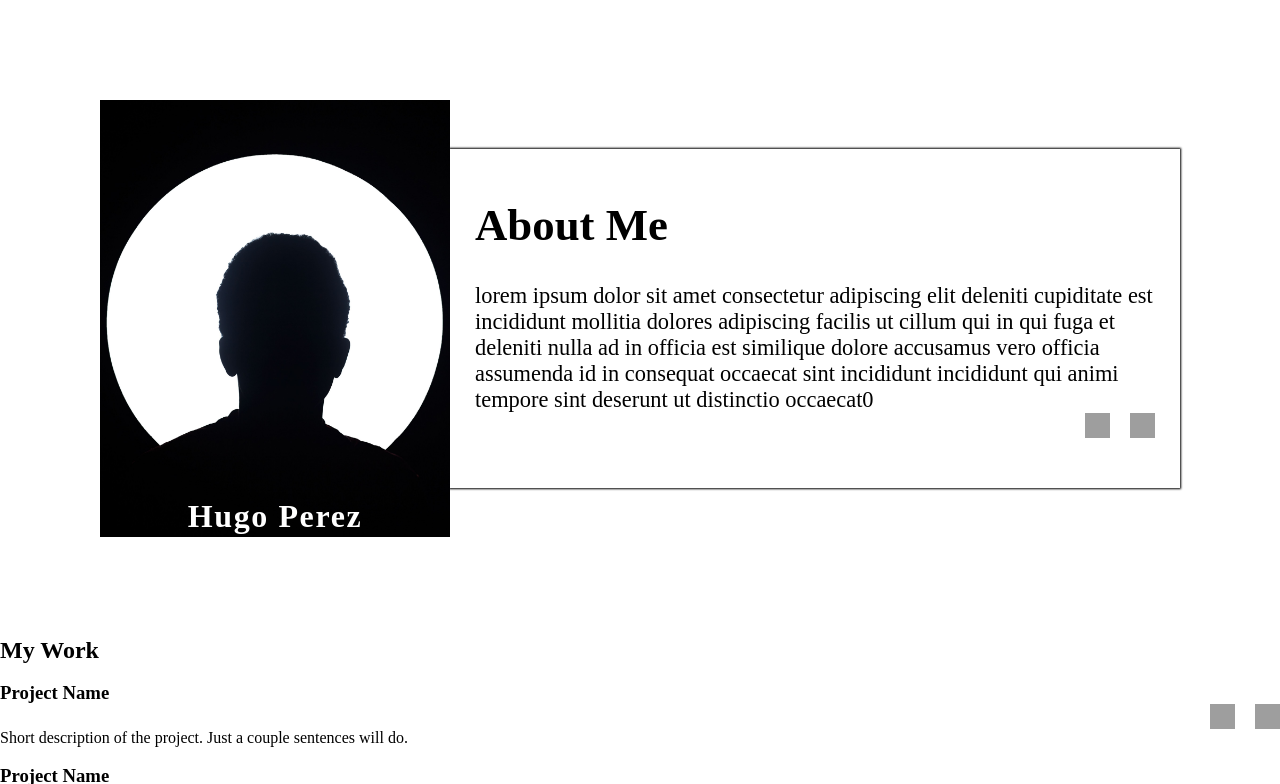
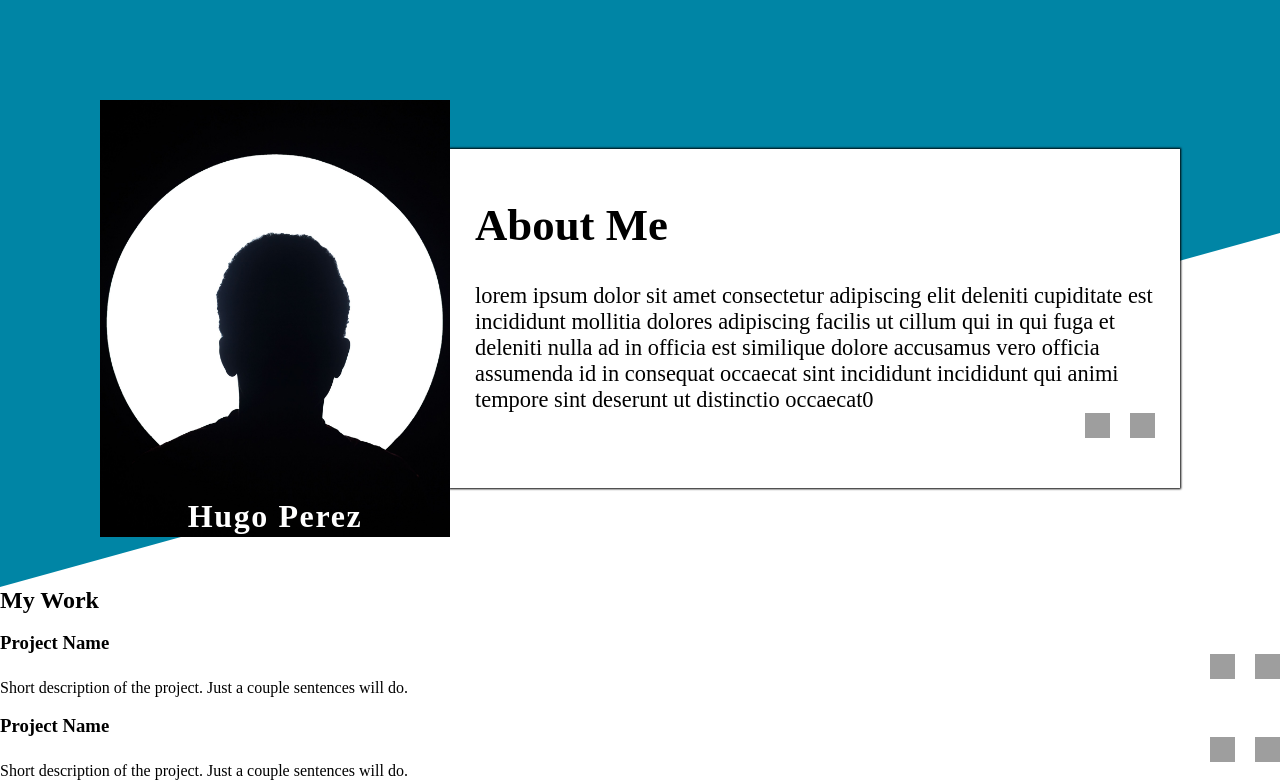
Before and after one commit to HugoTurtle/homepage, a website built with webpack: page src/index.html in a window 1280 px wide. Shown: the top 784 px of the page. Built offline with nearby package versions, Linux system fonts and the light colour scheme; grey boxes are pictures that could not be loaded.

Commit message:
Add a blue skewed background behind header

```diff
--- a/src/styles.css
+++ b/src/styles.css
@@ -6,8 +6,22 @@
 header {
   display: flex;
   align-items: center;
-  padding: 100px;
+  padding: 100px 100px 50px;
   font-size: 1.4rem;
+  position: relative;
+}
+header::before {
+  content: "";
+  display: block;
+  height: 100%;
+  width: 100%;
+  position: absolute;
+  background: #0085a5;
+  z-index: -1;
+  top: 0;
+  left: 0;
+  transform: skew(360deg, 6.0134rad);
+  transform-origin: top left;
 }
 .img-container {
   max-width: 350px;
@@ -44,6 +58,7 @@ header {
   gap: 2rem;
   padding: 50px 25px;
   box-shadow: 0px 0px 2px 1px black;
+  background-color: white;
 }
 .icon-container {
   display: flex;
```
